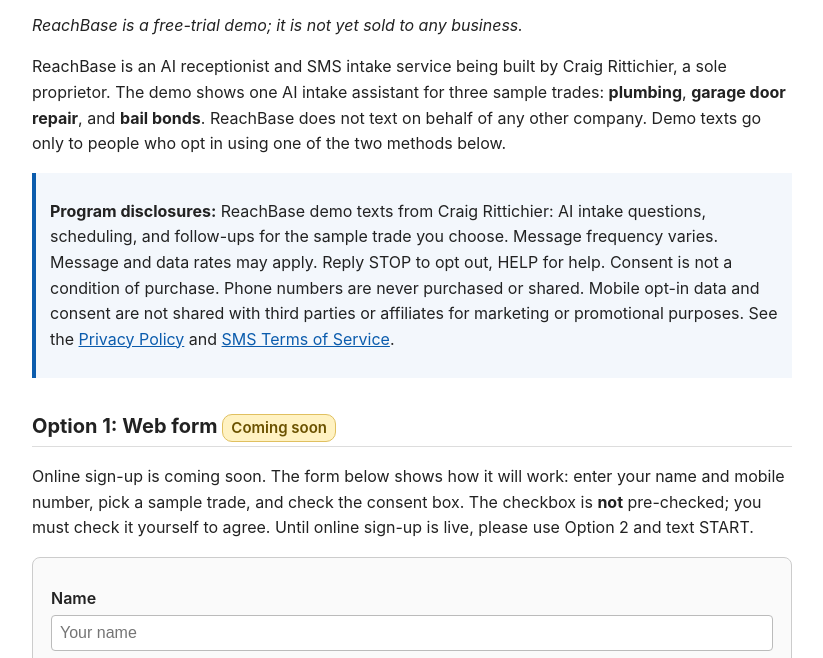
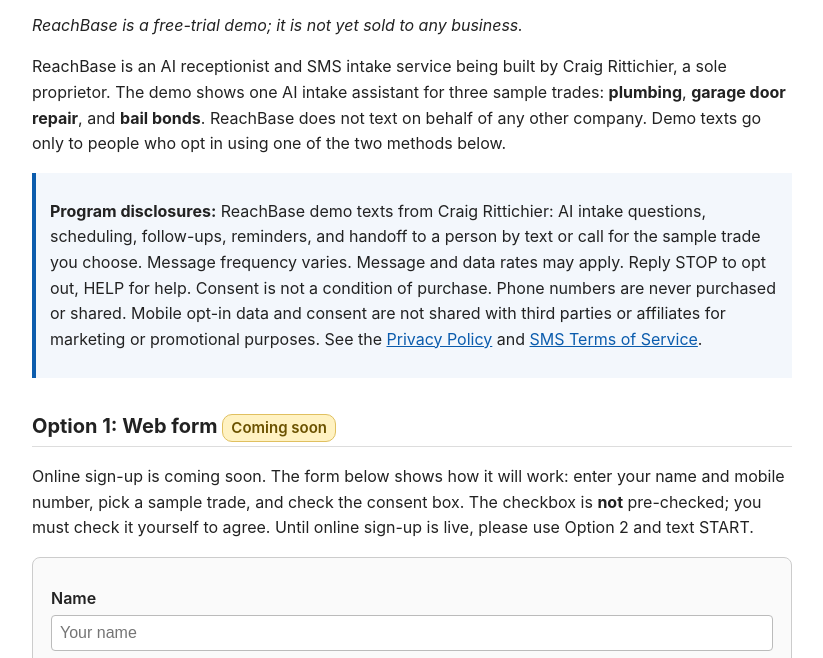
Before and after one commit to craigsrittichier/reachbase-legal, a plain HTML site: page opt-in.html in a window 1280 px wide. Shown: the part 132-790 px from the top of the page, without its empty margins (228-1051 px from the left). Drawn offline with Linux system fonts and the light colour scheme.

Commit message:
Disclosure box and terms: add reminders and handoff

```diff
--- a/opt-in.html
+++ b/opt-in.html
@@ -40,7 +40,7 @@
 <p>ReachBase is an AI receptionist and SMS intake service being built by Craig Rittichier, a sole proprietor. The demo shows one AI intake assistant for three sample trades: <strong>plumbing</strong>, <strong>garage door repair</strong>, and <strong>bail bonds</strong>. ReachBase does not text on behalf of any other company. Demo texts go only to people who opt in using one of the two methods below.</p>
 
 <div class="box">
-<p><strong>Program disclosures:</strong> ReachBase demo texts from Craig Rittichier: AI intake questions, scheduling, and follow-ups for the sample trade you choose. Message frequency varies. Message and data rates may apply. Reply STOP to opt out, HELP for help. Consent is not a condition of purchase. Phone numbers are never purchased or shared. Mobile opt-in data and consent are not shared with third parties or affiliates for marketing or promotional purposes. See the <a href="privacy.html">Privacy Policy</a> and <a href="terms.html">SMS Terms of Service</a>.</p>
+<p><strong>Program disclosures:</strong> ReachBase demo texts from Craig Rittichier: AI intake questions, scheduling, follow-ups, reminders, and handoff to a person by text or call for the sample trade you choose. Message frequency varies. Message and data rates may apply. Reply STOP to opt out, HELP for help. Consent is not a condition of purchase. Phone numbers are never purchased or shared. Mobile opt-in data and consent are not shared with third parties or affiliates for marketing or promotional purposes. See the <a href="privacy.html">Privacy Policy</a> and <a href="terms.html">SMS Terms of Service</a>.</p>
 </div>
 
 <h2>Option 1: Web form <span class="soon">Coming soon</span></h2>
```
Also changed, not shown: terms.html (+1 -1 lines), opt-in-screenshot.png.
